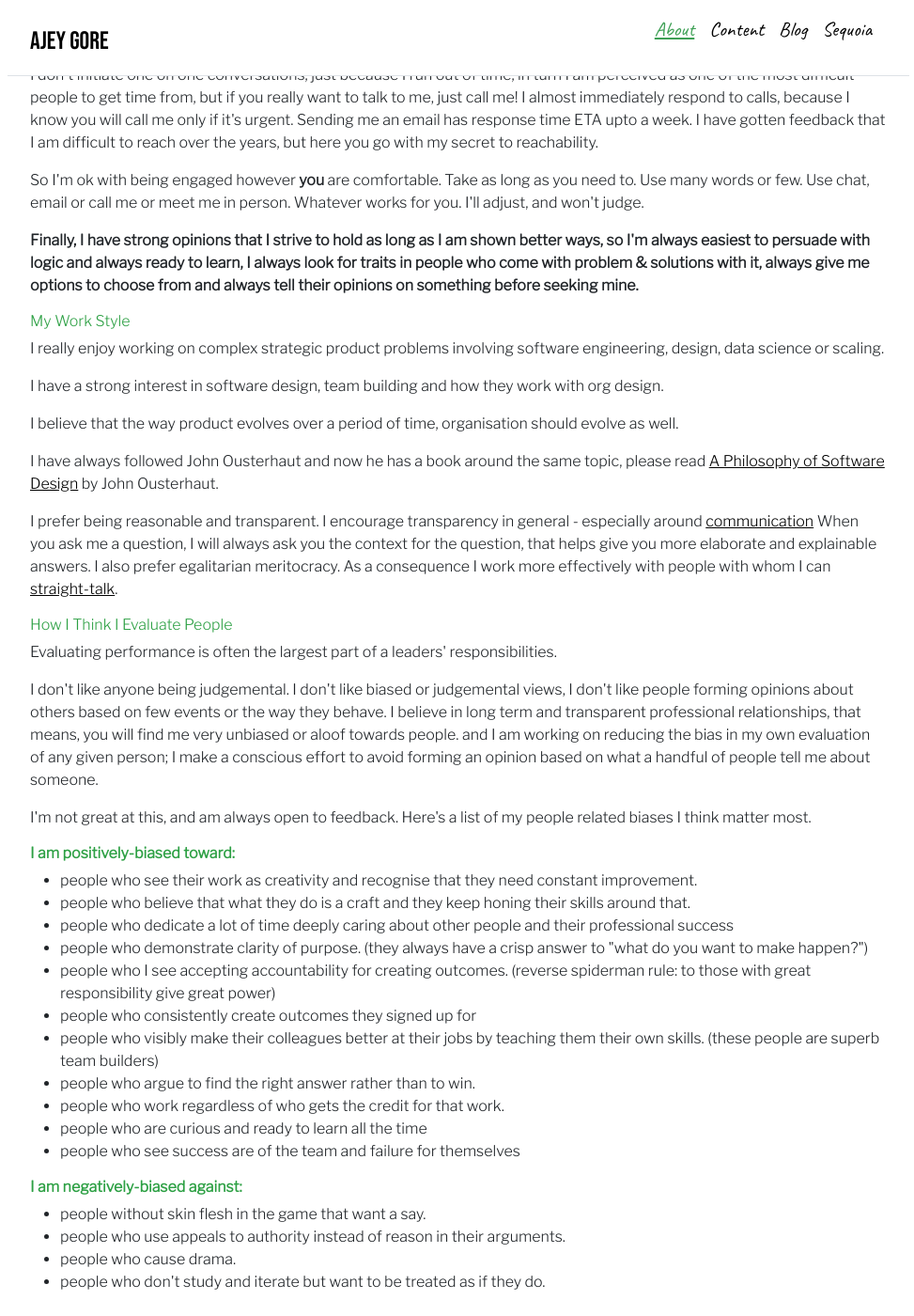
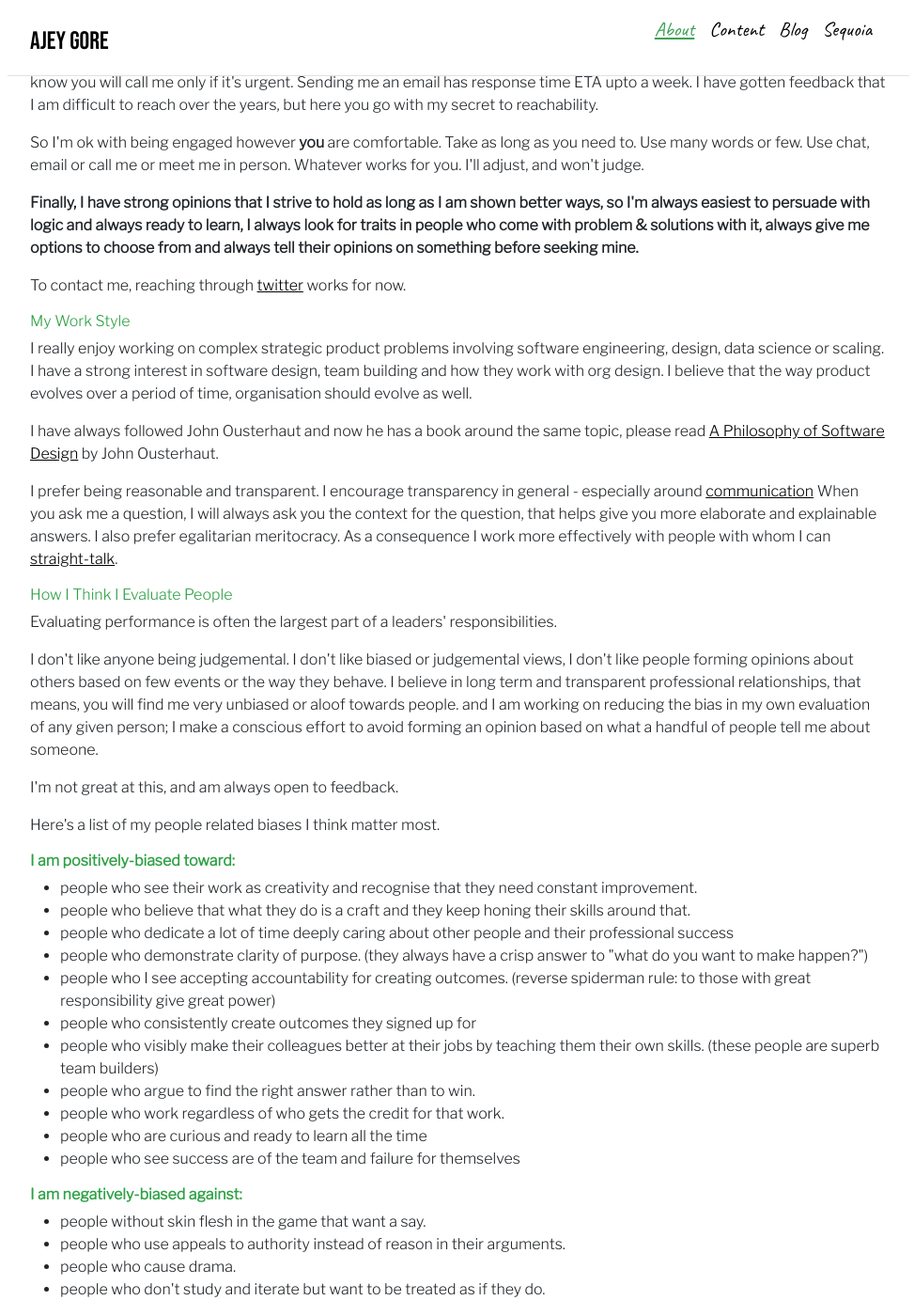
Before and after one commit to ajeygore/ajeygore.github.com, a Jekyll site: the page built from about.md, in a window 1280 px wide and 1400 px high, scrolled down 1156 px. Shown: the whole window at 94% size, without its empty margins (152-1125 px from the left). Built offline with Jekyll 4.4.1, drawn with Linux system fonts in a browser that asks for light colours; some of the changed text lies outside the part shown.

Commit message:
Updated about

```diff
--- a/about.md
+++ b/about.md
@@ -65,14 +64,11 @@ So I&#39;m ok with being engaged however **you** are comfortable. Take as long a
 
 **Finally, I have strong opinions that I strive to hold as long as I am shown better ways, so I&#39;m always easiest to persuade with logic and always ready to learn, I always look for traits in people who come with problem &amp; solutions with it, always give me options to choose from and always tell their opinions on something before seeking mine.**
 
+To contact me, reaching through [twitter](https://twitter.com/ajeygore){:target="_blank"} works for now.
 
 ###### My Work Style
 
-I really enjoy working on complex strategic product problems involving software engineering, design, data science or scaling.
-
-I have a strong interest in software design, team building and how they work with org design.
-
-I believe that the way product evolves over a period of time, organisation should evolve as well.
+I really enjoy working on complex strategic product problems involving software engineering, design, data science or scaling.  I have a strong interest in software design, team building and how they work with org design.  I believe that the way product evolves over a period of time, organisation should evolve as well.
 
 I have always followed John Ousterhaut and now he has a book around the same topic,
 please read [A Philosophy of Software Design](https://www.amazon.com/Philosophy-Software-Design-John-Ousterhout/dp/1732102201){:target="_blank"} by John Ousterhaut.
@@ -95,6 +91,7 @@ and I am working on reducing the bias in my own evaluation of any given person;
 I make a conscious effort to avoid forming an opinion based on what a handful of people tell me about someone.
 
 I&#39;m not great at this, and am always open to feedback.
+
 Here&#39;s a list of my people related biases I think matter most.
 
 ###### **I am positively-biased toward:**
```
Also changed, not shown: other parts of about.md (+0 -1 lines), 1 other file.
